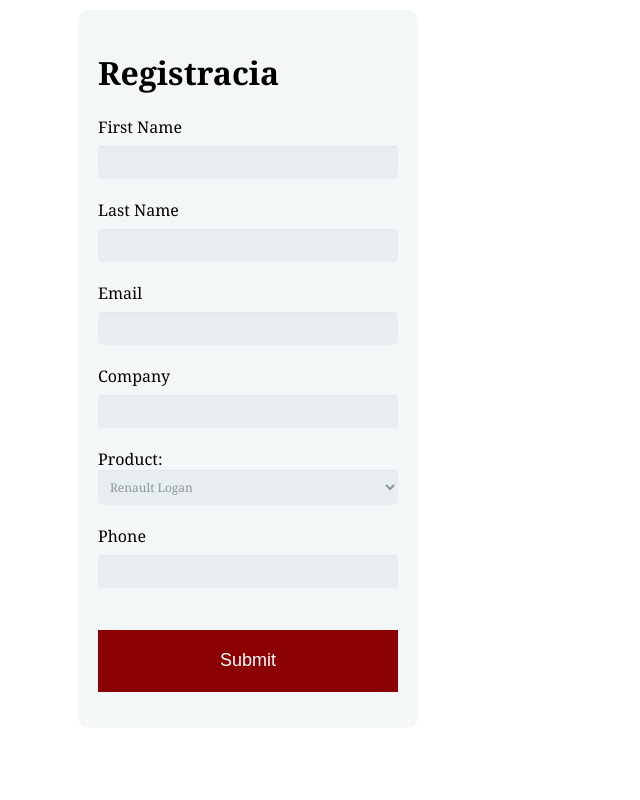
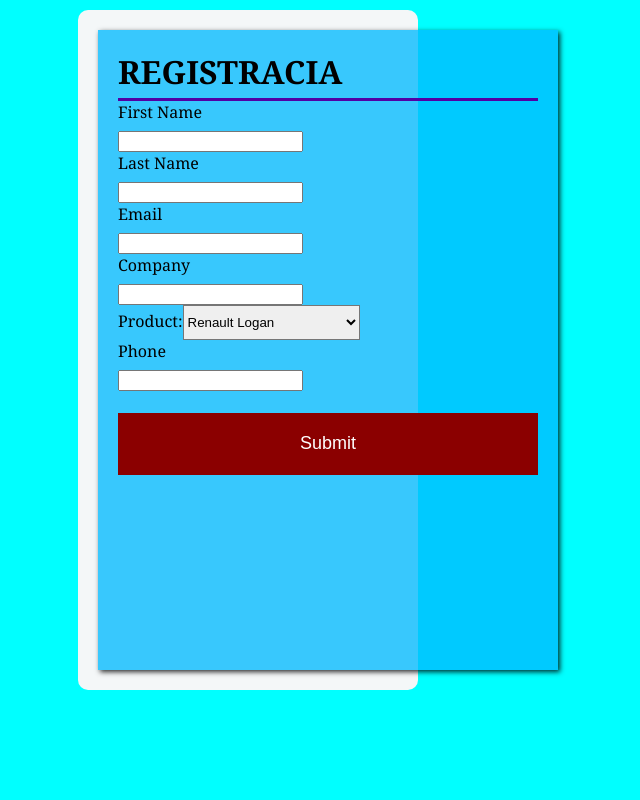
Before and after one commit to DarkKillerDudosAdmin/ffffff, a PHP site: page / in a window 1280 px wide. Shown: the whole page, without its empty margins (392-1032 px from the left). Run offline with PHP 8.4, Linux system fonts and the light colour scheme; some libraries are stand-ins or nearby versions.

Commit message:
Updatedes

```diff
--- a/index.css
+++ b/index.css
@@ -6,6 +6,17 @@
     height: 76px !important;
     z-index: -999999;
     opacity: 0;
+}
+body {
+    font-family: Tahoma;
+    background-color: aqua;
+    margin: 0;
+}
+h1 {
+    margin: 0;
+    text-transform: uppercase;
+    padding-bottom: 5px;
+    border-bottom: 3px solid #5200a5;
 }
 .form-style-5 {
 	max-width: 300px;
@@ -32,27 +43,13 @@
 	margin-bottom: 8px;
 }
 
-.form-style-5 input[type="text"],
-.form-style-5 input[type="email"],
-.form-style-5 textarea,
-.form-style-5 select {
-	font-family: Georgia, "Times New Roman", Times, serif;
-	background: rgba(255, 255, 255, .1);
-	border: none;
-	border-radius: 4px;
-	font-size: 12px;
-	margin: 0;
-	outline: 0;
-	padding: 8px;
-	width: 100%;
-	box-sizing: border-box;
-	-webkit-box-sizing: border-box;
-	-moz-box-sizing: border-box;
-	background-color: #e8eeef;
-	color: #8a97a0;
-	-webkit-box-shadow: 0 1px 0 rgba(0, 0, 0, 0.03) inset;
-	box-shadow: 0 1px 0 rgba(0, 0, 0, 0.03) inset;
-	margin-bottom: 20px;
+form {
+    margin: 0 auto;
+    background: rgba(0,186,255,0.77);
+    width: 420px;
+    height: 600px;
+    padding: 20px;
+    box-shadow: 2px 2px 5px rgba(0,0,0,0.82);
 }
 .form-style-5 label {
 	display: block;
```
